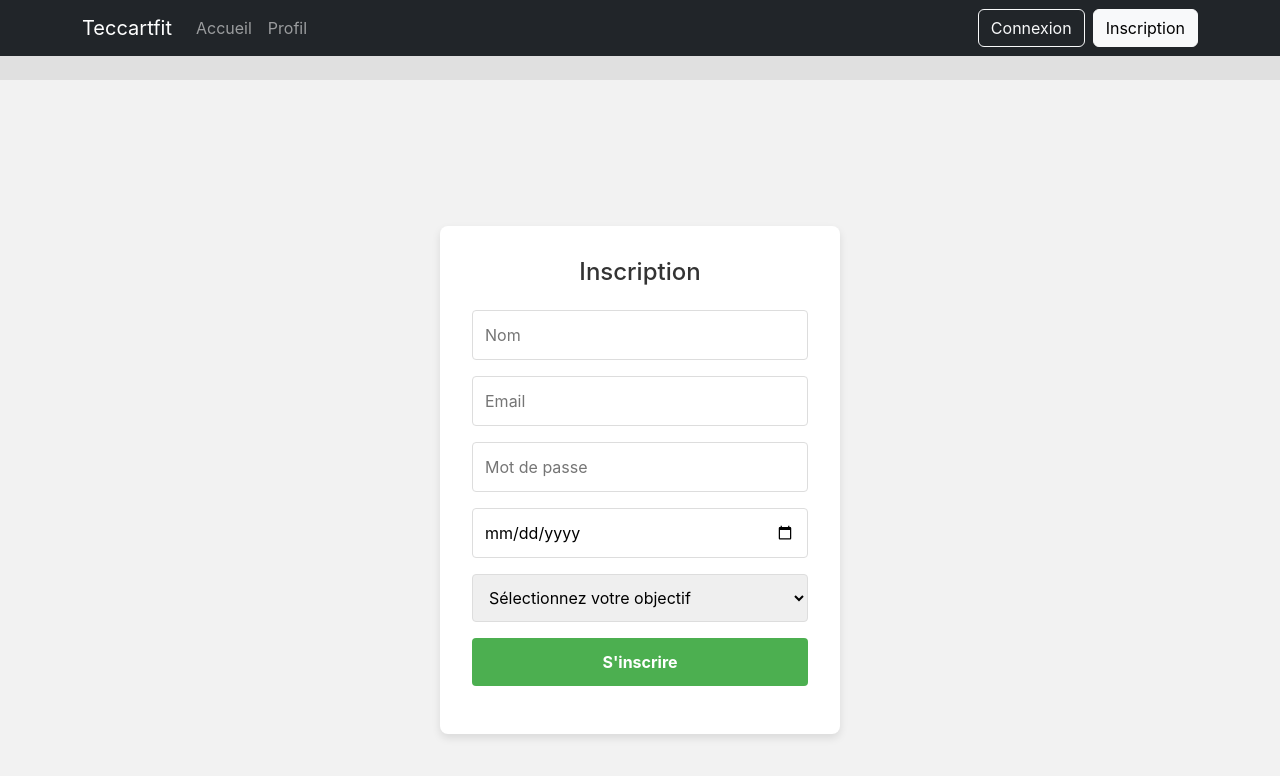
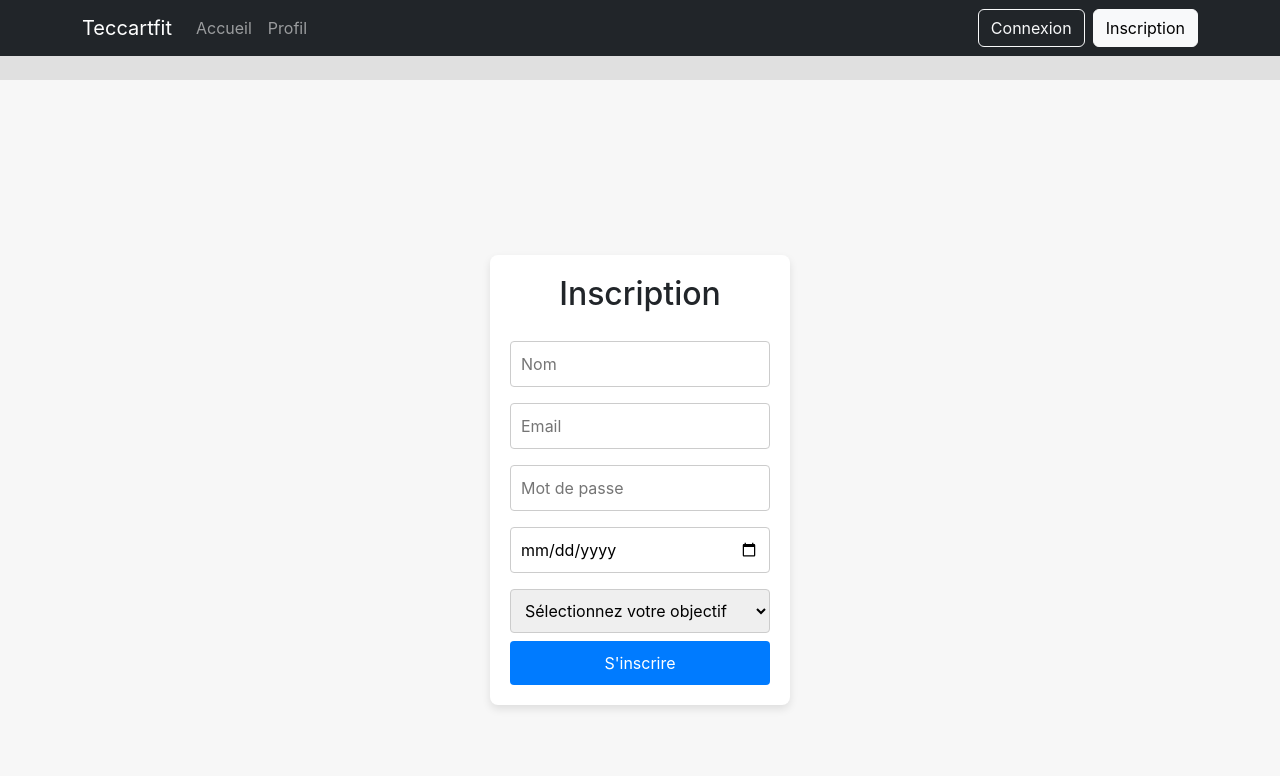
Before and after one commit to HusseinCoulibaly/physical-activity-frontend, a React (Create React App) app in the folder user-frontend/: page /register in a window 1280 px wide. Shown: the top 776 px of the page. Built offline with nearby package versions, Linux system fonts and the light colour scheme.

Commit message:
debut du microservice pour les donnees biometriques

```diff
--- a/user-frontend/package.json
+++ b/user-frontend/package.json
@@ -15,6 +15,7 @@
     "react-dom": "^18.3.1",
     "react-router-dom": "^6.27.0",
     "react-scripts": "5.0.1",
+    "react-toastify": "^10.0.6",
     "web-vitals": "^2.1.4"
   },
   "scripts": {
--- a/user-frontend/src/components/pages/RegisterPage.css
+++ b/user-frontend/src/components/pages/RegisterPage.css
@@ -1,59 +1,44 @@
-/* RegisterPage.css */
-
-/* Conteneur principal pour centrer le formulaire */
 .form-container {
   display: flex;
   justify-content: center;
   align-items: center;
   height: 100vh;
-    background-color: #f2f2f2;
-    margin: 0;
-    padding: 0;
-    box-sizing: border-box;
+  background-color: #f7f7f7;
 }
 
-  /* Style du formulaire */
 .register-form {
-    width: 100%;
-    max-width: 400px;
-    padding: 2rem;
-    background-color: #ffffff;
+  width: 300px;
+  padding: 20px;
+  background-color: #fff;
   border-radius: 8px;
   box-shadow: 0 4px 8px rgba(0, 0, 0, 0.1);
-    display: flex;
-    flex-direction: column;
-    align-items: center;
 }
 
 .register-form h2 {
   text-align: center;
-    margin-bottom: 1.5rem;
-    font-size: 1.5rem;
-    color: #333;
+  margin-bottom: 20px;
 }
 
-  /* Style des champs d'entrée */
 .register-form input,
-  .register-form select,
+.register-form select {
+  width: 100%;
+  padding: 10px;
+  margin: 8px 0;
+  border: 1px solid #ccc;
+  border-radius: 4px;
+}
+
 .register-form button {
   width: 100%;
-    padding: 0.75rem;
-    margin-bottom: 1rem;
-    border: 1px solid #ddd;
+  padding: 10px;
+  background-color: #007bff;
+  color: #fff;
+  border: none;
   border-radius: 4px;
-    font-size: 1rem;
-    box-sizing: border-box;
+  cursor: pointer;
 }
 
-  /* Style du bouton d'inscription */
-  .register-form button {
-    background-color: #4CAF50;
-    color: white;
-    font-weight: bold;
-    cursor: pointer;
-    border: none;
+.register-form button:disabled {
+  background-color: #cccccc;
+  cursor: not-allowed;
 }
-
-  .register-form button:hover {
-    background-color: #45a049;
-  }
--- a/user-frontend/src/components/pages/RegisterPage.js
+++ b/user-frontend/src/components/pages/RegisterPage.js
@@ -1,6 +1,8 @@
 import React, { useState } from 'react';
 import axios from 'axios';
 import { useNavigate } from 'react-router-dom';
+import { toast, ToastContainer } from 'react-toastify';
+import 'react-toastify/dist/ReactToastify.css';
 import './RegisterPage.css';
 
 const RegisterPage = () => {
@@ -9,6 +11,7 @@ const RegisterPage = () => {
   const [password, setPassword] = useState('');
   const [dob, setDob] = useState('');
   const [goals, setGoals] = useState('');
+  const [loading, setLoading] = useState(false);
   const navigate = useNavigate();
 
   // Calculer l’âge pour valider les 16 ans minimum
@@ -20,35 +23,47 @@ const RegisterPage = () => {
     return isOver16;
   };
 
+  // Vérification de la force du mot de passe
+  const isPasswordValid = () => {
+    return password.length >= 8 && /[A-Z]/.test(password) && /\d/.test(password) && /[@$!%*?&]/.test(password);
+  };
+
   const handleSubmit = async (e) => {
     e.preventDefault();
 
     if (!isAgeValid()) {
-      alert("Vous devez avoir au moins 16 ans pour vous inscrire.");
+      toast.error("Vous devez avoir au moins 16 ans pour vous inscrire.");
       return;
     }
 
+    if (!isPasswordValid()) {
+      toast.error("Le mot de passe doit contenir au moins 8 caractères, une majuscule, un chiffre, et un symbole.");
+      return;
+    }
+
+    setLoading(true); // Activer l'indicateur de chargement
     try {
       const response = await axios.post('/api/users/register', { name, email, password, dob, goals });
 
-      // Vérifie si la réponse est un succès (code 201)
       if (response.status === 201) {
-        navigate('/login'); // Redirige vers la page de connexion après inscription réussie
-      } else {
-        console.error("Réponse inattendue :", response);
-        alert("Une erreur inattendue s'est produite.");
+        toast.success("Inscription réussie ! Redirection vers la connexion...");
+        setTimeout(() => navigate('/login'), 2000); // Redirige après un court délai
       }
     } catch (error) {
-      console.error("Erreur d'inscription :", error.response?.data || error.message);
-      alert("Échec de l'inscription");
+      const errorMessage = error.response?.data?.message || "Échec de l'inscription";
+      toast.error(errorMessage); // Affiche l'erreur retournée par le backend ou un message par défaut
+      console.error("Erreur d'inscription :", errorMessage);
+    } finally {
+      setLoading(false); // Désactiver l'indicateur de chargement
     }
   };
 
-
   return (
     <div className="form-container">
+      <ToastContainer /> {/* Conteneur pour les notifications Toast */}
       <form onSubmit={handleSubmit} className="register-form">
         <h2>Inscription</h2>
+
         <input
           type="text"
           value={name}
@@ -56,14 +71,16 @@ const RegisterPage = () => {
           placeholder="Nom"
           required
         />
+
         <input
           type="email"
           value={email}
           onChange={(e) => setEmail(e.target.value)}
           placeholder="Email"
-          pattern="[a-zA-Z0-9._%+-]+@[a-zA-Z0-9.-]+\.[a-zA-Z]{2,}$"// Validation de format email
+          pattern="[a-zA-Z0-9._%+-]+@[a-zA-Z0-9.-]+\.[a-zA-Z]{2,}$"
           required
         />
+
         <input
           type="password"
           value={password}
@@ -71,6 +88,7 @@ const RegisterPage = () => {
           placeholder="Mot de passe"
           required
         />
+
         <input
           type="date"
           value={dob}
@@ -78,6 +96,7 @@ const RegisterPage = () => {
           placeholder="Date de naissance"
           required
         />
+
         <select value={goals} onChange={(e) => setGoals(e.target.value)} required>
           <option value="">Sélectionnez votre objectif</option>
           <option value="Perte de poids">Perte de poids</option>
@@ -86,7 +105,10 @@ const RegisterPage = () => {
           <option value="Souplesse et mobilité">Souplesse et mobilité</option>
           <option value="Réduction du stress">Réduction du stress</option>
         </select>
-        <button type="submit">S'inscrire</button>
+
+        <button type="submit" disabled={loading}>
+          {loading ? "Inscription en cours..." : "S'inscrire"}
+        </button>
       </form>
     </div>
   );
```
Also changed, not shown: 1 other file (tests, documents, lock files or other folders). Lines whose indentation alone changed are shown as unchanged.
